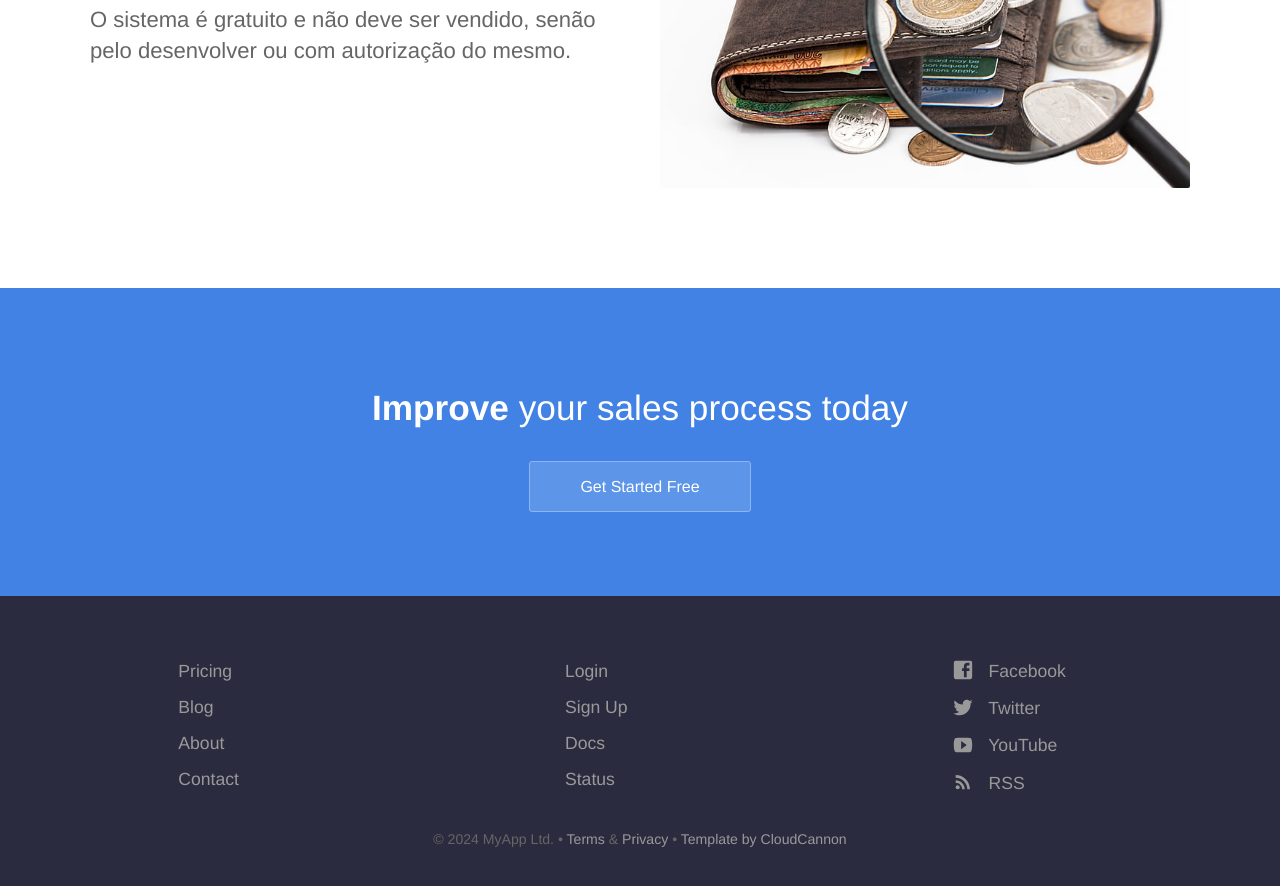
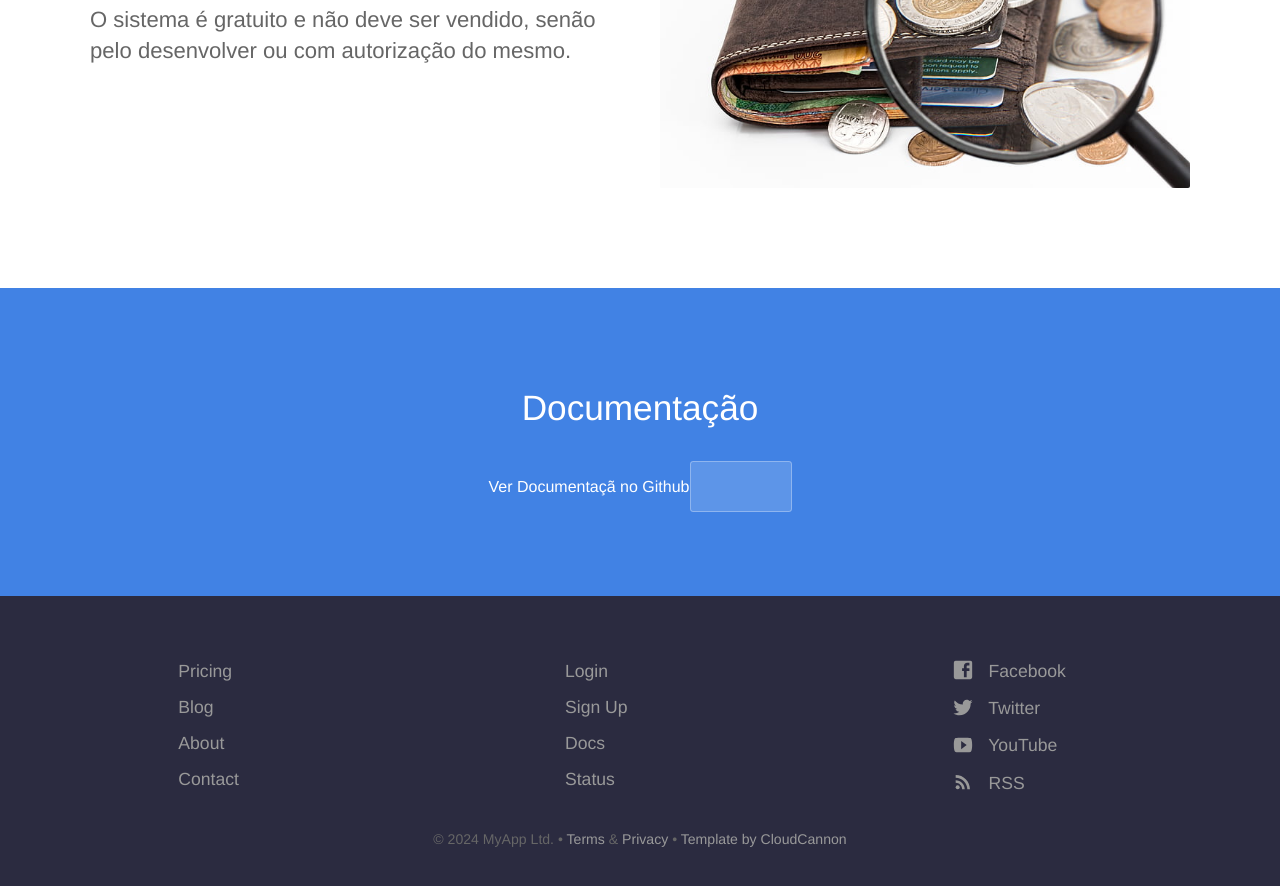
Before and after one commit to Manguena/manguena.github.io, a Jekyll site: the page built from index.html, in a window 1280 px wide and 900 px high, scrolled down 2445 px. Shown: the top 886 px of the window. Built offline with Jekyll 4.4.1, drawn with Linux system fonts in a browser that asks for light colours.

Commit message:
Update index.html
documentation section added

```diff
--- a/index.html
+++ b/index.html
@@ -52,7 +52,7 @@
 
 
 	<section class="bottom-cta">
-		<h2 class="editable"><strong>Improve</strong> your sales process today</h2>
-		<div class="button alt"><a href="#">Get Started Free</a></div>
+		<h2 class="editable">Documentação</h2>
+		<div class="button alt">Ver Documentaçã no Github <a href="https://github.com/Manguena/nota20"></a></div>
 	</section>
 </div>
```
